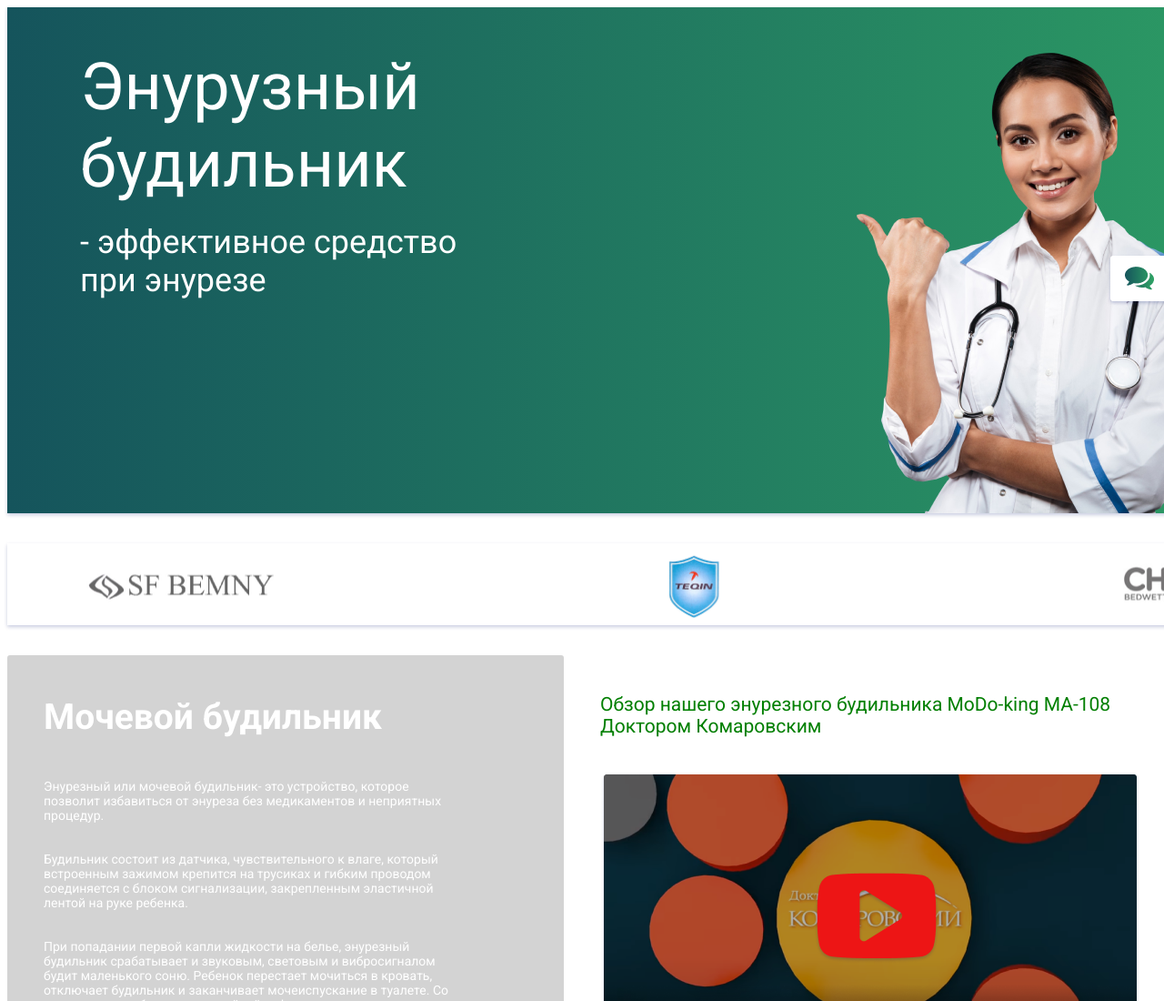
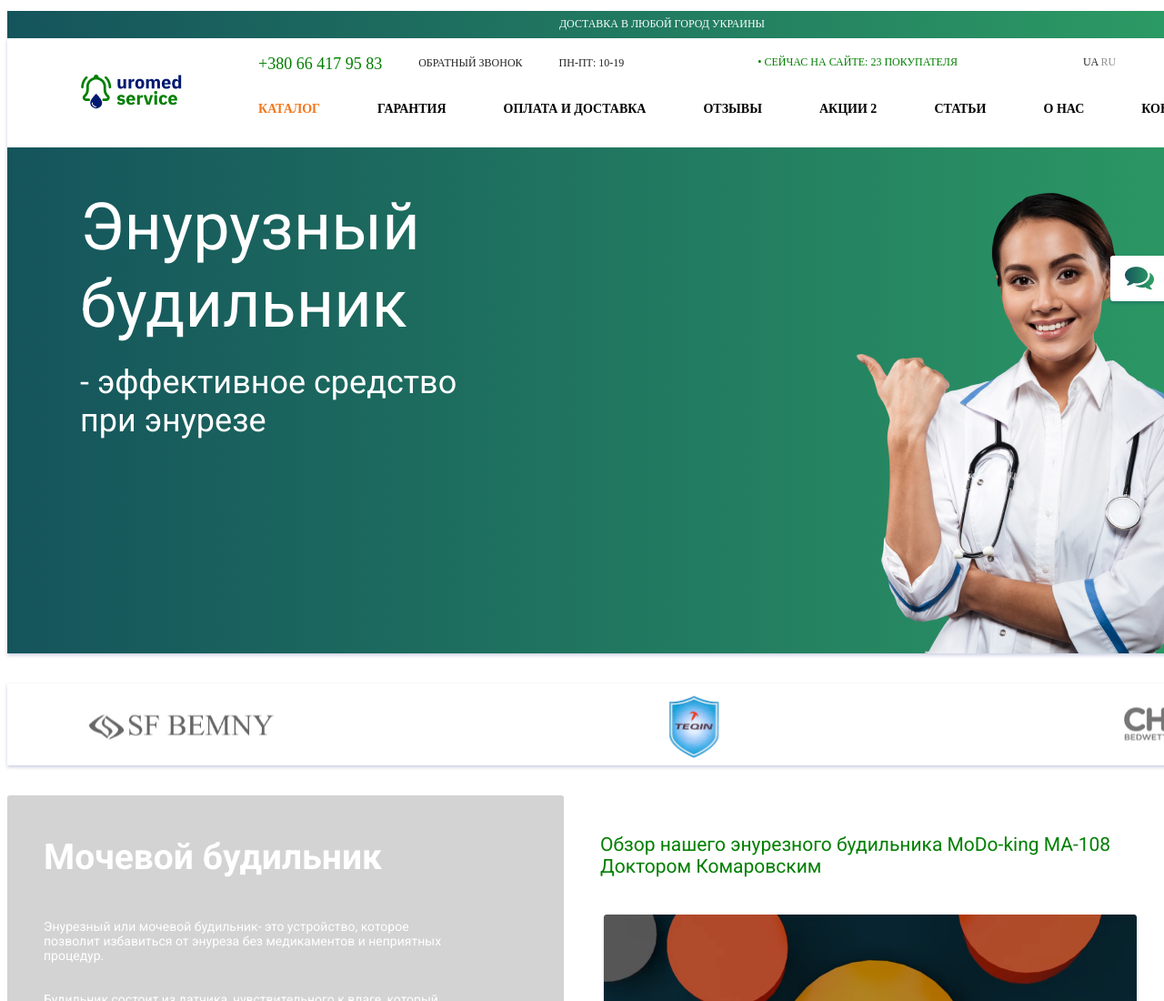
Before and after one commit to IlyosShaydullayev/Football_Figma, a plain HTML site: page index.html in a window 1280 px wide. Shown: the top 1100 px of the page at 91% size. Drawn offline with Linux system fonts and the light colour scheme.

Commit message:
nav fixed

```diff
--- a/index.html
+++ b/index.html
@@ -7,11 +7,41 @@
     <title>Document</title>
     <link rel="stylesheet" href="./style.css">
     <link rel="stylesheet" href="./style_my.css">
+    <link rel="stylesheet" href="styleo.css">
     <style>
         @import url('https://fonts.googleapis.com/css2?family=Roboto:wght@300;400;500;700;900&display=swap');
     </style>
 </head>
 <body>
+    <div class="top">
+        <p>Доставка в любой город Украины</p>
+    </div>
+    <nav>
+        <img src="imageo/logo.svg" alt="">
+        <div class="nav_elements">
+            <div class="nav_top">
+                <div class="call">
+                    <p class="raqam">+380 66 417 95 83</p>
+                    <p class="zvanok">Обратный звонок</p>
+                    <p class="san">ПН-ПТ: 10-19</p>
+                </div>
+                <p class="call1">• СЕЙЧАС НА САЙТЕ: 23 ПОКУПАТЕЛЯ</p>
+                <p class="call2">UA <span style="color: rgba(34, 34, 34, 0.50);
+                    ">RU</span></p>
+            </div>
+            <div class="nav_menu">
+                <h3>Каталог</h3>
+                <p>Гарантия</p>
+                <p>Оплата и доставка</p>
+                <p>Отзывы</p>
+                <p>Акции 2</p>
+                <p>статьи</p>
+                <p>О нас</p>
+                <p>Контакты</p>
+            </div>
+        </div>
+        <i></i>
+    </nav>
     <div class="wrapper">
         <div class="titles">
             <h1>Энурузный
--- /dev/null
+++ b/styleo.css
@@ -0,0 +1,125 @@
+.top{
+    width: 1440px;
+height: 30px;
+flex-shrink: 0;
+background: var(--krot-gradient, linear-gradient(270deg, #2FA365 0%, #15545C 100%));
+
+}
+.top p{
+    padding-top: 8px;
+    color: #FFF;
+/* reg12 */
+font-family: Clear Sans;
+font-size: 12px;
+font-style: normal;
+text-align: center;
+font-weight: 400;
+line-height: 113.705%; /* 13.645px */
+text-transform: uppercase;
+}
+nav{
+    width: 1440px;
+height: 120px;
+background: var(--FFFFFF, #FFF);
+/* blue shadow y2b4 */
+box-shadow: 0px 2px 4px 0px rgba(0, 24, 112, 0.21);
+display: flex;
+}
+nav img{
+    width: 132.8px;
+height: 50px;
+flex-shrink: 0;
+margin-top: 33px;
+margin-left: 70px;
+}
+.nav_elements{
+    margin-left: 73.2px;
+}
+.nav_top{
+    display: inline-flex;
+}
+.call{
+    display: inline-flex;
+    justify-content: center;
+    align-items: center;
+    gap: 40px;
+}
+.call1{
+    margin-left: 147px;
+    margin-top: 20px;
+color: var(--green, #007F00);
+/* reg12 */
+font-family: Clear Sans;
+font-size: 12px;
+font-style: normal;
+font-weight: 400;
+line-height: 113.705%; /* 13.645px */
+text-transform: uppercase;
+}
+.call2{
+    margin-top: 20px;
+    margin-left: 138px;
+    color: var(--black-almost, #222);
+/* reg12 */
+font-family: Clear Sans;
+font-size: 12px;
+font-style: normal;
+font-weight: 400;
+line-height: 113.705%; /* 13.645px */
+text-transform: uppercase;
+}
+.nav_menu{
+    display: inline-flex;
+align-items: flex-start;
+gap: 63px;
+}
+.nav_menu h3{
+    color: var(--CTA-orange, #F3761B);
+/* menu14 AA */
+font-family: Clear Sans;
+font-size: 14px;
+font-style: normal;
+font-weight: 700;
+line-height: 113.705%; /* 15.919px */
+text-transform: uppercase;
+}
+.nav_menu p{
+    cursor: pointer;
+    color: #000;
+/* menu14 AA */
+font-family: Clear Sans;
+font-size: 14px;
+font-style: normal;
+font-weight: 700;
+line-height: 113.705%; /* 15.919px */
+text-transform: uppercase;
+}
+.raqam{
+    color: var(--green, #007F00);
+/* menu 18 */
+font-family: Clear Sans;
+font-size: 18px;
+font-style: normal;
+font-weight: 400;
+line-height: 113.705%;
+}
+.zvanok{
+    color: var(--black-almost, #222);
+/* reg12 */
+font-family: Clear Sans;
+font-size: 12px;
+font-style: normal;
+font-weight: 400;
+line-height: 113.705%; /* 13.645px */
+text-transform: uppercase;
+}
+.san{
+    color: var(--black-almost, #222);
+/* reg12 */
+font-family: Clear Sans;
+font-size: 12px;
+font-style: normal;
+font-weight: 400;
+line-height: 113.705%;
+text-transform: uppercase;
+}
```
Also changed, not shown: imageo/logo.svg (added).
